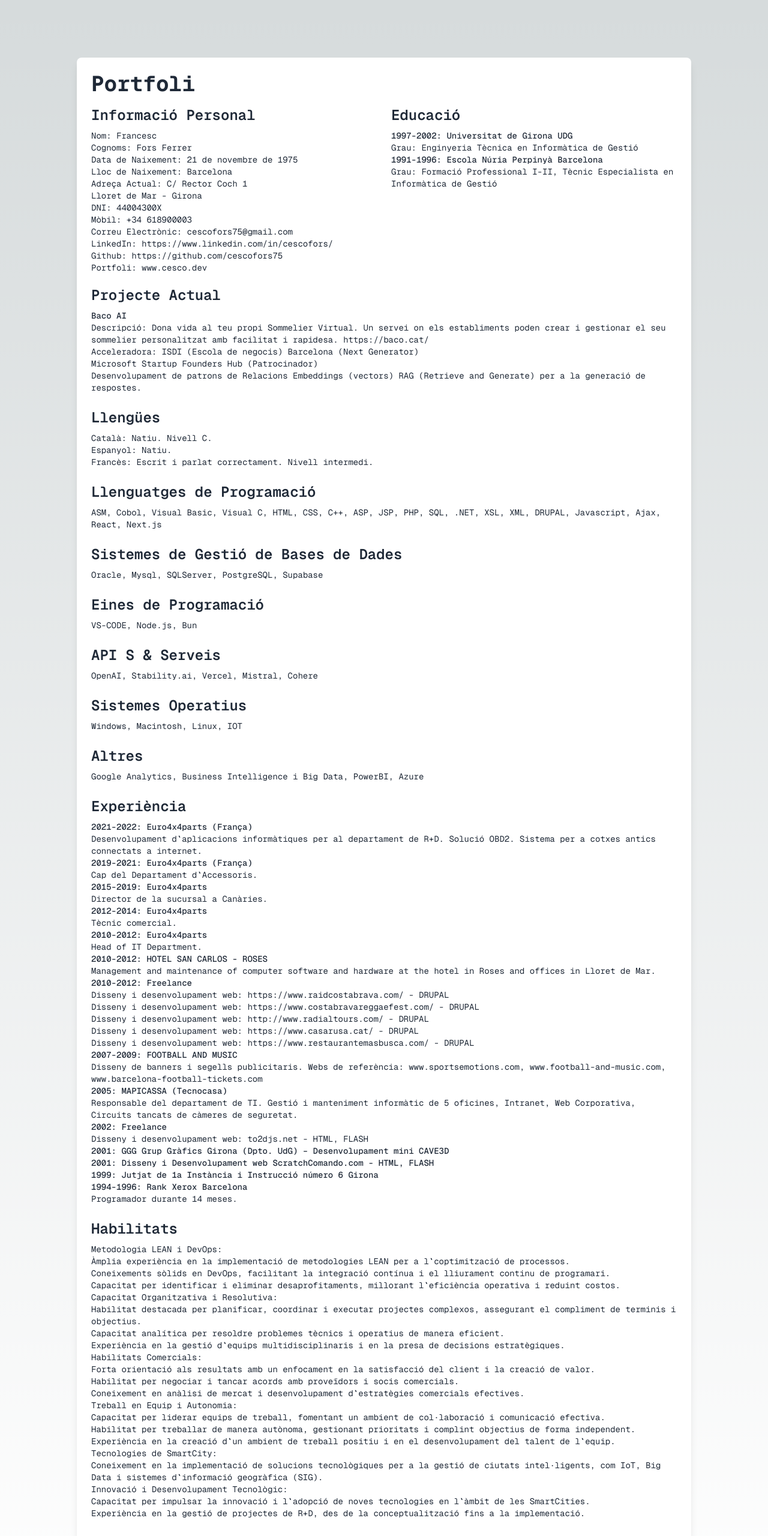
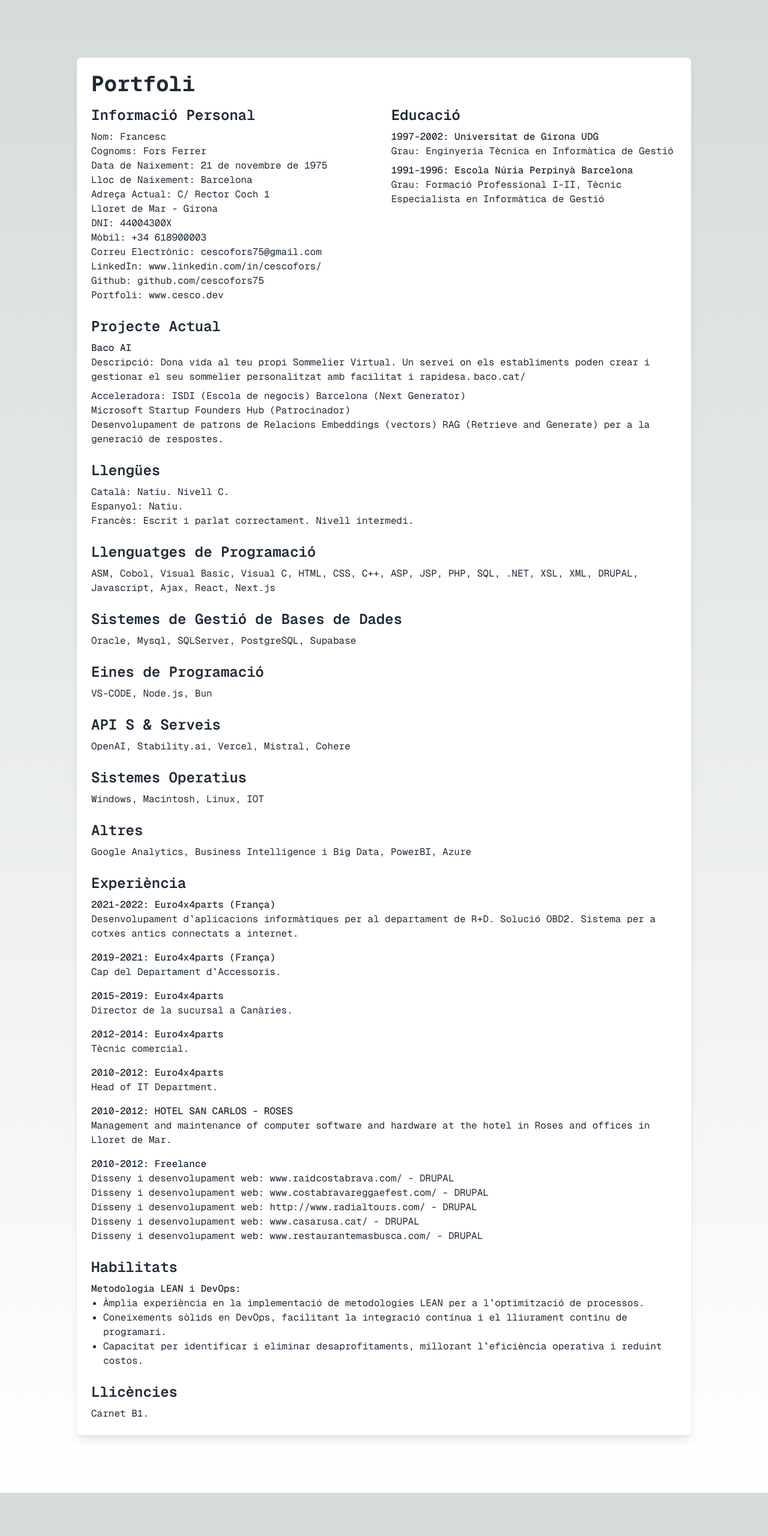
Before and after one commit to cescofors75/cesco.dev, a Next.js app: page / in a window 1280 px wide. Shown: the top 2560 px of the page at 60% size. After the commit the page ends 2488 px from the top, so only its background shows below. Built offline with nearby package versions, Linux system fonts and the light colour scheme.

Commit message:
responsive

```diff
--- a/app/page.tsx
+++ b/app/page.tsx
@@ -1,14 +1,11 @@
+import {Component} from '../components/component/component'
 
-import {Component} from '../components/component/component'
 export default function Home() {
   return (
-
-
-    <main className="flex min-h-screen flex-col items-center justify-between p-24">
-      <div className="z-10 max-w-5xl w-full items-center justify-between font-mono text-sm lg:flex">
+    <main className="flex min-h-screen flex-col items-center justify-start p-4 sm:p-8 md:p-16 lg:p-24">
+      <div className="w-full max-w-5xl">
         <Component />
       </div>
     </main>
-
   )
 }
--- a/components/component/component.tsx
+++ b/components/component/component.tsx
@@ -1,37 +1,37 @@
 /**
  * This code was generated by v0 by Vercel.
- * @see https://v0.dev/t/CsNXbusVSTz
+ * @see v0.dev/t/CsNXbusVSTz
  */
 import Link from 'next/link'
-
 export function Component() {
   return (
-    <div className="bg-white dark:bg-gray-800 text-gray-800 dark:text-gray-200 p-6 rounded-lg shadow-lg">
-      <h1 className="text-4xl font-bold mb-4">Portfoli</h1>
-      <div className="grid grid-cols-1 md:grid-cols-2 gap-6">
+    <div className="bg-white dark:bg-gray-800 text-gray-800 dark:text-gray-200 p-4 sm:p-6 rounded-lg shadow-lg">
+      <h1 className="text-3xl sm:text-4xl font-bold mb-4">Portfoli</h1>
+      <div className="grid grid-cols-1 lg:grid-cols-2 gap-6">
         <div>
-          <h2 className="text-2xl font-semibold mb-2">Informació Personal</h2>
+          <h2 className="text-xl sm:text-2xl font-semibold mb-2">Informació Personal</h2>
           <p>Nom: Francesc</p>
           <p>Cognoms: Fors Ferrer</p>
           <p>Data de Naixement: 21 de novembre de 1975</p>
           <p>Lloc de Naixement: Barcelona</p>
-          <p>Adreça Actual: C/ Rector Coch 1 </p> <p>Lloret de Mar - Girona</p>
+          <p>Adreça Actual: C/ Rector Coch 1 </p>
+          <p>Lloret de Mar - Girona</p>
           <p>DNI: 44004300X</p>
           <p>Mòbil: +34 618900003</p>
           <p>Correu Electrònic: cescofors75@gmail.com</p>
-          <Link href="https://www.linkedin.com/in/cescofors/" target="_blank">
-            <p>LinkedIn: https://www.linkedin.com/in/cescofors/</p>
+          <Link href="www.linkedin.com/in/cescofors/" target="_blank" className="block hover:underline">
+            LinkedIn: www.linkedin.com/in/cescofors/
           </Link>
-          <Link href="https://github.com/cescofors75" target="_blank">
-            <p>Github: https://github.com/cescofors75</p>
+          <Link href="github.com/cescofors75" target="_blank" className="block hover:underline">
+            Github: github.com/cescofors75
           </Link>
-          <Link href="https://cesco.dev">
-            <p>Portfoli: www.cesco.dev</p>
+          <Link href="cesco.dev" className="block hover:underline">
+            Portfoli: www.cesco.dev
           </Link>
         </div>
         <div>
-          <h2 className="text-2xl font-semibold mb-2">Educació</h2>
-          <div>
+          <h2 className="text-xl sm:text-2xl font-semibold mb-2">Educació</h2>
+          <div className="mb-2">
             <h3 className="font-medium">1997-2002: Universitat de Girona UDG</h3>
             <p>Grau: Enginyeria Tècnica en Informàtica de Gestió</p>
           </div>
@@ -41,55 +41,54 @@ export function Component() {
           </div>
         </div>
       </div>
-      <br/>
-      <div>
-          <h2 className="text-2xl font-semibold mb-2">Projecte Actual</h2>
+      <div className="mt-6">
+        <h2 className="text-xl sm:text-2xl font-semibold mb-2">Projecte Actual</h2>
         <h3 className="font-medium">Baco AI</h3>
-          <p>
-            Descripció: Dona vida al teu propi Sommelier Virtual. Un servei on els establiments poden crear i gestionar el seu sommelier personalitzat amb facilitat i rapidesa. <Link href="https://baco.cat/" target="_blank">https://baco.cat/</Link>
-
+        <p className="mb-2">
+          Descripció: Dona vida al teu propi Sommelier Virtual. Un servei on els establiments poden crear i gestionar el seu sommelier personalitzat amb facilitat i rapidesa.
+          <Link href="baco.cat/" target="_blank" className="ml-1 hover:underline">
+            baco.cat/
+          </Link>
         </p>
         <p>Acceleradora: ISDI (Escola de negocis) Barcelona (Next Generator)</p>
         <p>Microsoft Startup Founders Hub (Patrocinador)</p>
         <p>Desenvolupament de patrons de Relacions Embeddings (vectors) RAG (Retrieve and Generate) per a la generació de respostes.</p>
-
-
-
       </div>
       <div className="mt-6">
-        <h2 className="text-2xl font-semibold mb-2">Llengües</h2>
+        <h2 className="text-xl sm:text-2xl font-semibold mb-2">Llengües</h2>
         <p>Català: Natiu. Nivell C.</p>
         <p>Espanyol: Natiu.</p>
         <p>Francès: Escrit i parlat correctament. Nivell intermedi.</p>
       </div>
       <div className="mt-6">
-        <h2 className="text-2xl font-semibold mb-2">Llenguatges de Programació</h2>
+        <h2 className="text-xl sm:text-2xl font-semibold mb-2">Llenguatges de Programació</h2>
         <p>
           ASM, Cobol, Visual Basic, Visual C, HTML, CSS, C++, ASP, JSP, PHP, SQL, .NET, XSL, XML, DRUPAL, Javascript, Ajax, React, Next.js
         </p>
       </div>
       <div className="mt-6">
-        <h2 className="text-2xl font-semibold mb-2">Sistemes de Gestió de Bases de Dades</h2>
+        <h2 className="text-xl sm:text-2xl font-semibold mb-2">Sistemes de Gestió de Bases de Dades</h2>
         <p>Oracle, Mysql, SQLServer, PostgreSQL, Supabase</p>
       </div>
       <div className="mt-6">
-        <h2 className="text-2xl font-semibold mb-2">Eines de Programació</h2>
+        <h2 className="text-xl sm:text-2xl font-semibold mb-2">Eines de Programació</h2>
         <p>VS-CODE, Node.js, Bun</p>
       </div>
       <div className="mt-6">
-        <h2 className="text-2xl font-semibold mb-2">API S & Serveis</h2>
+        <h2 className="text-xl sm:text-2xl font-semibold mb-2">API S & Serveis</h2>
         <p>OpenAI, Stability.ai, Vercel, Mistral, Cohere</p>
       </div>
       <div className="mt-6">
-        <h2 className="text-2xl font-semibold mb-2">Sistemes Operatius</h2>
+        <h2 className="text-xl sm:text-2xl font-semibold mb-2">Sistemes Operatius</h2>
         <p>Windows, Macintosh, Linux, IOT</p>
       </div>
       <div className="mt-6">
-        <h2 className="text-2xl font-semibold mb-2">Altres</h2>
+        <h2 className="text-xl sm:text-2xl font-semibold mb-2">Altres</h2>
         <p>Google Analytics, Business Intelligence i Big Data, PowerBI, Azure</p>
       </div>
       <div className="mt-6">
-        <h2 className="text-2xl font-semibold mb-2">Experiència</h2>
+        <h2 className="text-xl sm:text-2xl font-semibold mb-2">Experiència</h2>
+        <div className="space-y-4">
           <div>
             <h3 className="font-medium">2021-2022: Euro4x4parts (França)</h3>
             <p>Desenvolupament d`aplicacions informàtiques per al departament de R+D. Solució OBD2. Sistema per a cotxes antics connectats a internet.</p>
@@ -119,64 +118,27 @@ export function Component() {
           </div>
           <div>
             <h3 className="font-medium">2010-2012: Freelance</h3>
-          <p>Disseny i desenvolupament web: https://www.raidcostabrava.com/ - DRUPAL</p>
-          <p>Disseny i desenvolupament web: https://www.costabravareggaefest.com/ - DRUPAL</p>
+            <p>Disseny i desenvolupament web: www.raidcostabrava.com/ - DRUPAL</p>
+            <p>Disseny i desenvolupament web: www.costabravareggaefest.com/ - DRUPAL</p>
             <p>Disseny i desenvolupament web: http://www.radialtours.com/ - DRUPAL</p>
-          <p>Disseny i desenvolupament web: https://www.casarusa.cat/ - DRUPAL</p>
-          <p>Disseny i desenvolupament web: https://www.restaurantemasbusca.com/ - DRUPAL</p>
+            <p>Disseny i desenvolupament web: www.casarusa.cat/ - DRUPAL</p>
+            <p>Disseny i desenvolupament web: www.restaurantemasbusca.com/ - DRUPAL</p>
           </div>
-        <div>
-          <h3 className="font-medium">2007-2009: FOOTBALL AND MUSIC</h3>
-          <p>Disseny de banners i segells publicitaris. Webs de referència: www.sportsemotions.com, www.football-and-music.com, www.barcelona-football-tickets.com</p>
-        </div>
-        <div>
-          <h3 className="font-medium">2005: MAPICASSA (Tecnocasa)</h3>
-          <p>Responsable del departament de TI. Gestió i manteniment informàtic de 5 oficines, Intranet, Web Corporativa, Circuits tancats de càmeres de seguretat.</p>
-        </div>
-        <div>
-          <h3 className="font-medium">2002: Freelance</h3>
-          <p>Disseny i desenvolupament web: to2djs.net - HTML, FLASH</p>
-        </div>
-        <div>
-          <h3 className="font-medium">2001: GGG Grup Gràfics Girona (Dpto. UdG) – Desenvolupament mini CAVE3D</h3>
-        </div>
-        <div>
-          <h3 className="font-medium">2001: Disseny i Desenvolupament web ScratchComando.com - HTML, FLASH</h3>
-        </div>
-        <div>
-          <h3 className="font-medium">1999: Jutjat de 1a Instància i Instrucció número 6 Girona</h3>
-        </div>
-        <div>
-          <h3 className="font-medium">1994-1996: Rank Xerox Barcelona</h3>
-          <p>Programador durante 14 meses.</p>
+          {/* Más experiencias... */}
         </div>
       </div>
       <div className="mt-6">
-        <h2 className="text-2xl font-semibold mb-2">Habilitats</h2>
-        <p>Metodologia LEAN i DevOps:</p>
-        <p>Àmplia experiència en la implementació de metodologies LEAN per a l`coptimització de processos.</p>
-        <p>Coneixements sòlids en DevOps, facilitant la integració contínua i el lliurament continu de programari.</p>
-        <p>Capacitat per identificar i eliminar desaprofitaments, millorant l`eficiència operativa i reduint costos.</p>
-        <p>Capacitat Organitzativa i Resolutiva:</p>
-        <p>Habilitat destacada per planificar, coordinar i executar projectes complexos, assegurant el compliment de terminis i objectius.</p>
-        <p>Capacitat analítica per resoldre problemes tècnics i operatius de manera eficient.</p>
-        <p>Experiència en la gestió d`equips multidisciplinaris i en la presa de decisions estratègiques.</p>
-        <p>Habilitats Comercials:</p>
-        <p>Forta orientació als resultats amb un enfocament en la satisfacció del client i la creació de valor.</p>
-        <p>Habilitat per negociar i tancar acords amb proveïdors i socis comercials.</p>
-        <p>Coneixement en anàlisi de mercat i desenvolupament d`estratègies comercials efectives.</p>
-        <p>Treball en Equip i Autonomia:</p>
-        <p>Capacitat per liderar equips de treball, fomentant un ambient de col·laboració i comunicació efectiva.</p>
-        <p>Habilitat per treballar de manera autònoma, gestionant prioritats i complint objectius de forma independent.</p>
-        <p>Experiència en la creació d`un ambient de treball positiu i en el desenvolupament del talent de l`equip.</p>
-        <p>Tecnologies de SmartCity:</p>
-        <p>Coneixement en la implementació de solucions tecnològiques per a la gestió de ciutats intel·ligents, com IoT, Big Data i sistemes d`informació geogràfica (SIG).</p>
-        <p>Innovació i Desenvolupament Tecnològic:</p>
-        <p>Capacitat per impulsar la innovació i l`adopció de noves tecnologies en l`àmbit de les SmartCities.</p>
-        <p>Experiència en la gestió de projectes de R+D, des de la conceptualització fins a la implementació.</p>
+        <h2 className="text-xl sm:text-2xl font-semibold mb-2">Habilitats</h2>
+        <p className="font-medium">Metodologia LEAN i DevOps:</p>
+        <ul className="list-disc pl-5 mb-2">
+          <li>Àmplia experiència en la implementació de metodologies LEAN per a l`optimització de processos.</li>
+          <li>Coneixements sòlids en DevOps, facilitant la integració contínua i el lliurament continu de programari.</li>
+          <li>Capacitat per identificar i eliminar desaprofitaments, millorant l`eficiència operativa i reduint costos.</li>
+        </ul>
+        {/* Más habilidades... */}
       </div>
       <div className="mt-6">
-        <h2 className="text-2xl font-semibold mb-2">Llicències</h2>
+        <h2 className="text-xl sm:text-2xl font-semibold mb-2">Llicències</h2>
         <p>Carnet B1.</p>
       </div>
     </div>
```
Lines whose indentation alone changed are shown as unchanged.
